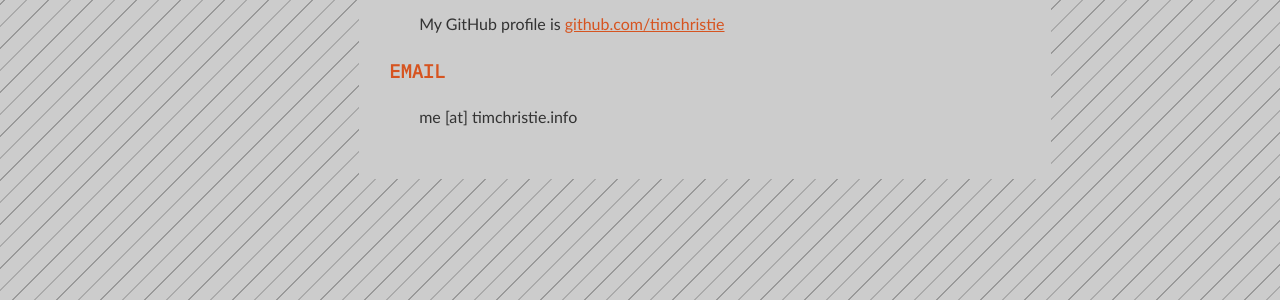
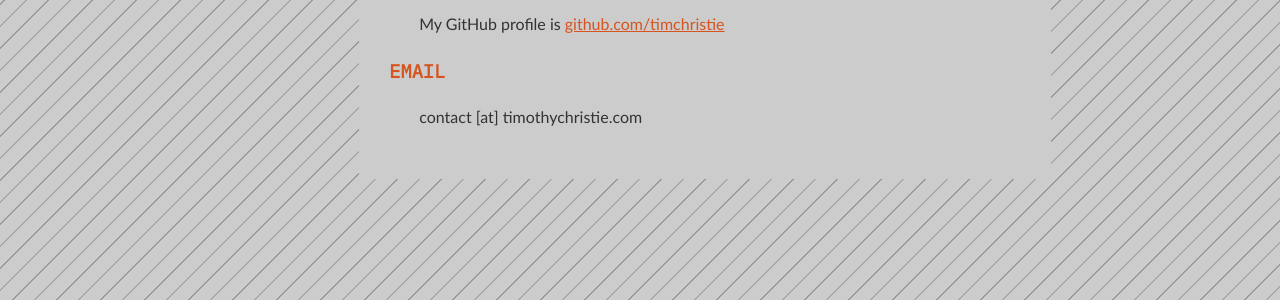
Before and after one commit to timchristie/timchristie.github.io, a Jekyll site: the page built from contact.md, in a window 1280 px wide. Shown: the part 261-561 px from the top of the page. Built offline with Jekyll 4.4.1, drawn with Linux system fonts in a browser that asks for light colours.

Commit message:
updated email and resume

```diff
--- a/contact.md
+++ b/contact.md
@@ -14,4 +14,4 @@ My GitHub profile is [github.com/timchristie](https://github.com/timchristie)
 
 ### EMAIL
 
-me [at] timchristie.info
+contact [at] timothychristie.com
```
Also changed, not shown: 1 other file.
